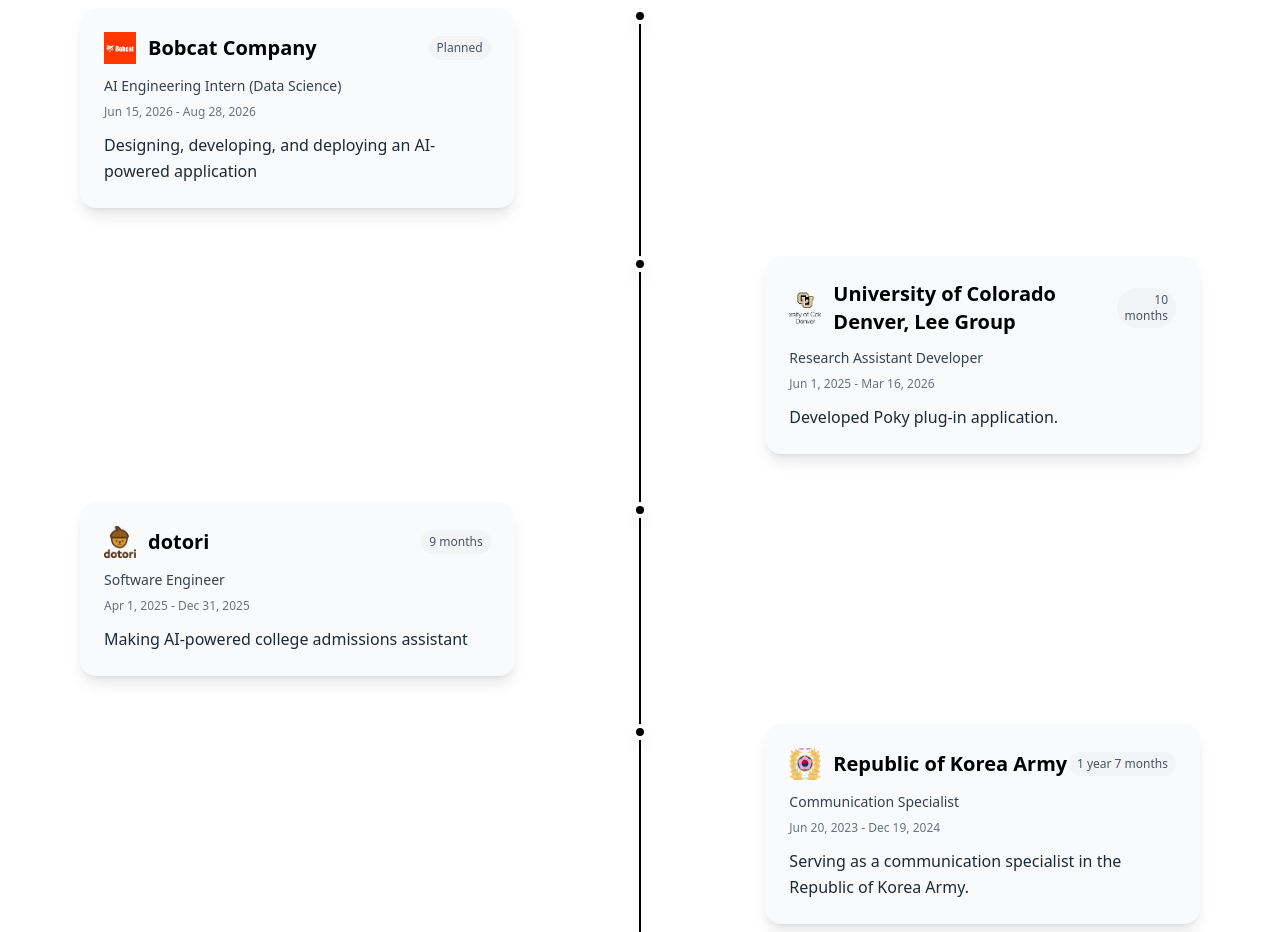
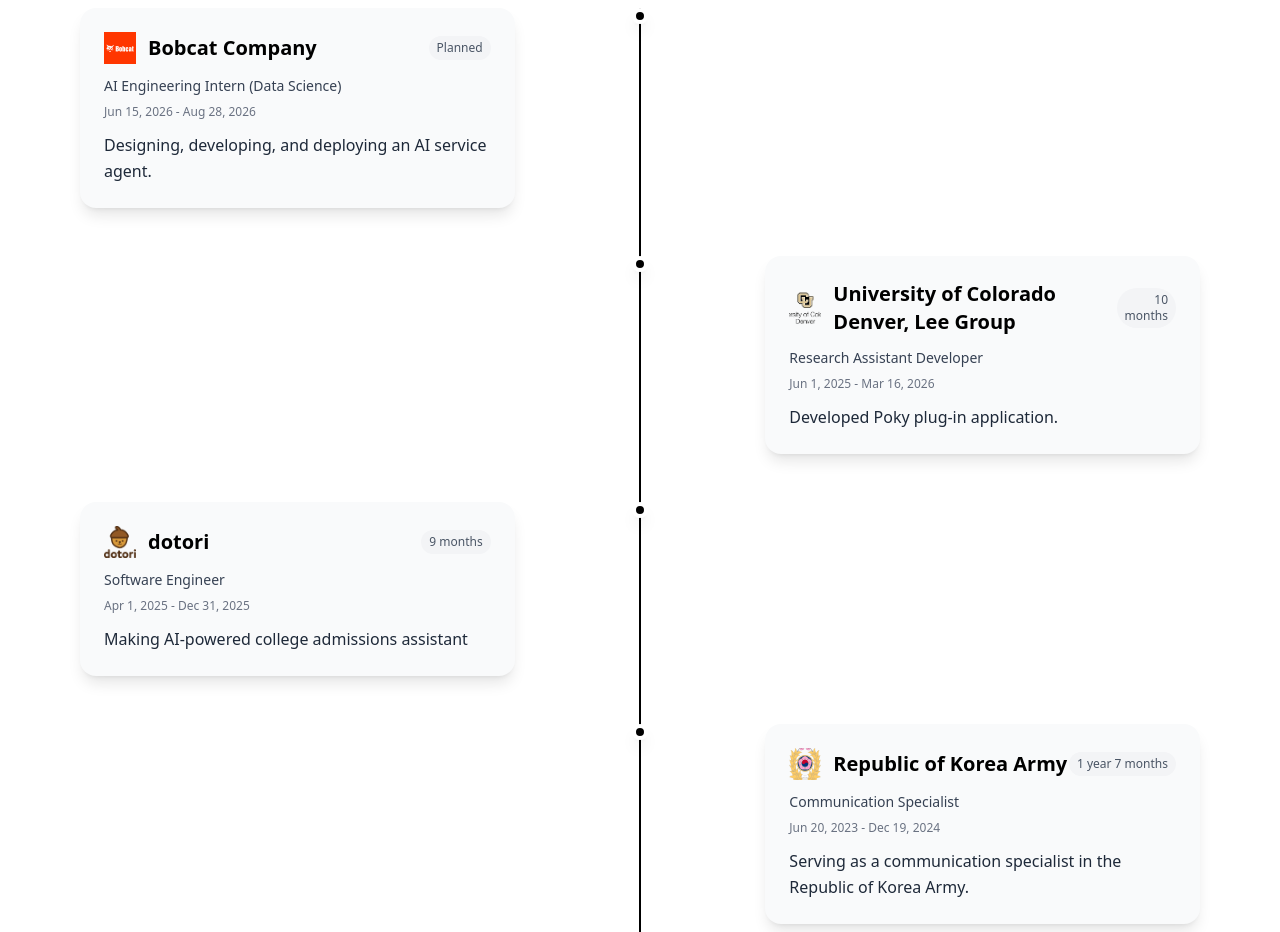
Before and after one commit to EuljeHoon/jehoon_website, a Next.js app: page / in a window 1280 px wide. Shown: the part 1620-2552 px from the top of the page. Built offline with nearby package versions, Linux system fonts and the light colour scheme.

Commit message:
Update Resume, JD

```diff
--- a/src/components/Hero.tsx
+++ b/src/components/Hero.tsx
@@ -30,7 +30,7 @@
               GitHub
             </span>
           </a>
-          <a href = "https://drive.google.com/file/d/1sz71Ap2MfZY1sBGe8ycN1M3mAhcmR_n8/view?usp=sharing" download target = "_blank" rel = "noopener noreferrer" className="group relative">
+          <a href = "https://drive.google.com/file/d/1Pw4MT62kcMWsB-eIaIhFLy3tT3b5sIAY/view?usp=sharing" download target = "_blank" rel = "noopener noreferrer" className="group relative">
             <Button className="bg-black hover:bg-[#FFCC33] text-white p-3 rounded-full">
               <FileText className="w-5 h-5" />
             </Button>
--- a/src/data/experiences.ts
+++ b/src/data/experiences.ts
@@ -18,12 +18,13 @@
         role: "AI Engineering Intern (Data Science)",
         startDate: "2026-06-15",
         endDate: "2026-08-28",
-        description: "Designing, developing, and deploying an AI-powered application",
+        description: "Designing, developing, and deploying an AI service agent.",
         link: "https://www.bobcat.com/na/en",
         logo: "/logo/bobcat_logo.png",
-        techStack: ["AI", "MCP"],
+        techStack: ["AI", "RAG", "AWS"],
         achievements: [
-            "Selected for DS(AI/ML) intern at Bobcat Company."
+            "Contributed to the development of an AI agent that enables service technicians to quickly access equipment information and receive troubleshooting and repair guidance.",
+            "Developed a Taskfile-based automation workflow to validate AWS Bedrock Guardrails through LLM invocations, testing prompt-injection,  data-leakage, and information exposure scenarios before deployment."
         ]
     },
     {
```
